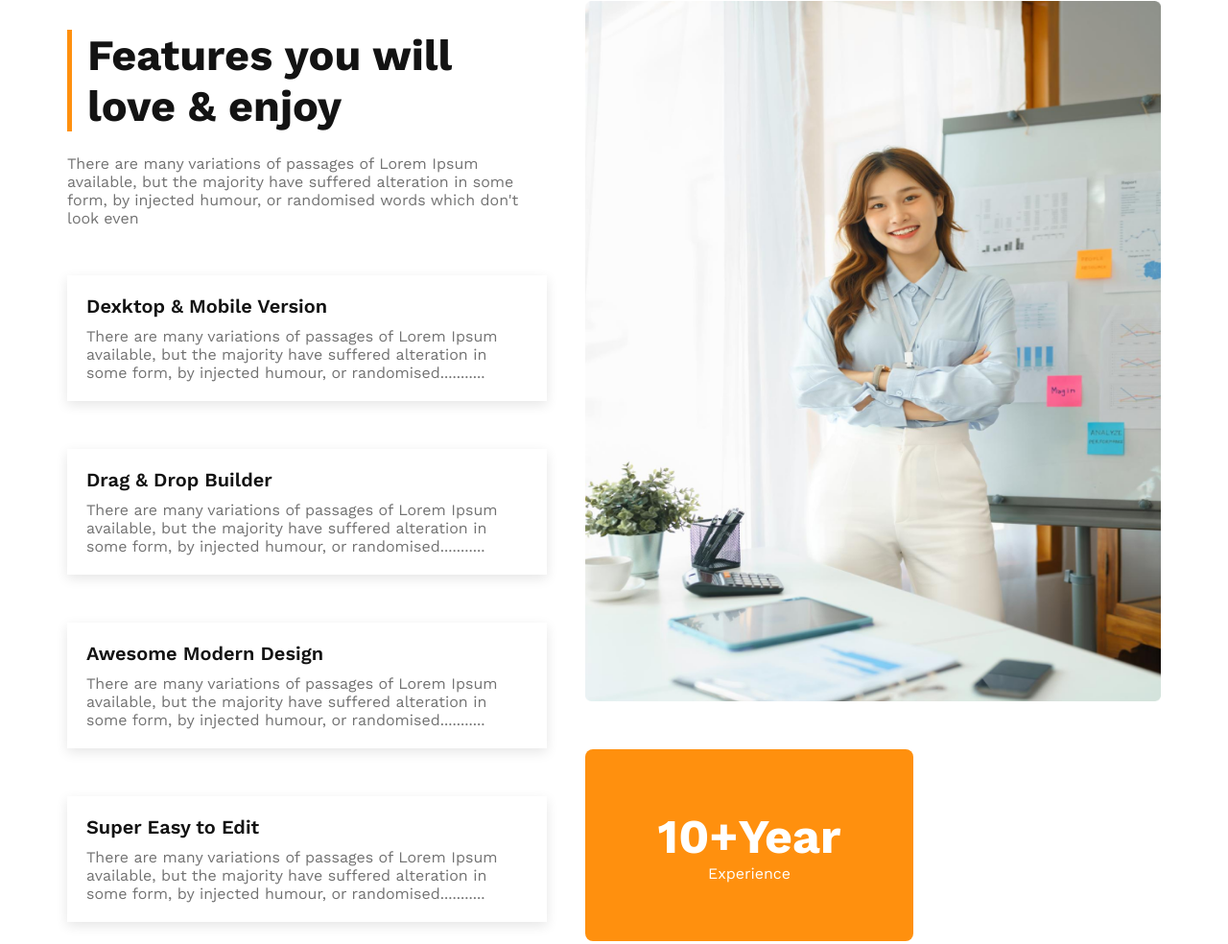
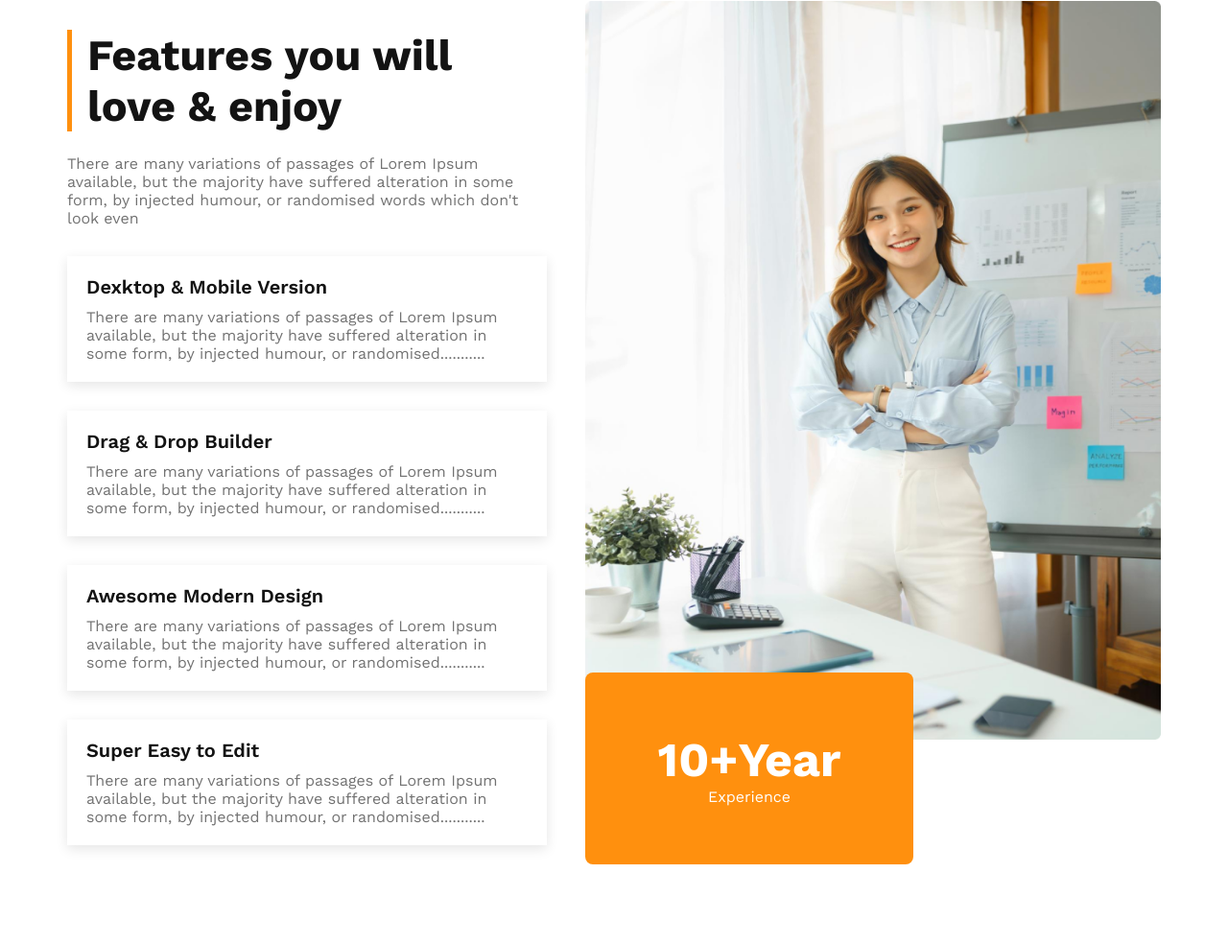
Before and after one commit to Jony120455/architects, a plain HTML site: page index.html in a window 1280 px wide. Shown: the part 2022-3006 px from the top of the page at 96% size. Drawn offline with nearby package versions, Linux system fonts and the light colour scheme.

Commit message:
added image height

```diff
--- a/css/style.css
+++ b/css/style.css
@@ -148,7 +148,7 @@
     box-shadow: rgba(0, 0, 0, 0.1) 0px 4px 12px;
 }
 .features-enjoy-artical{
-    margin-top: 50px;
+    margin-top: 30px;
 }
 .features-enjoy-artical h3{
     font-weight: 600;
@@ -174,7 +174,7 @@
 }
 .features-enjoy-right-img{
     width: 600px;
-    height: 730px;
+    height: 770px;
 }
 .experience{
     display: flex;
```
